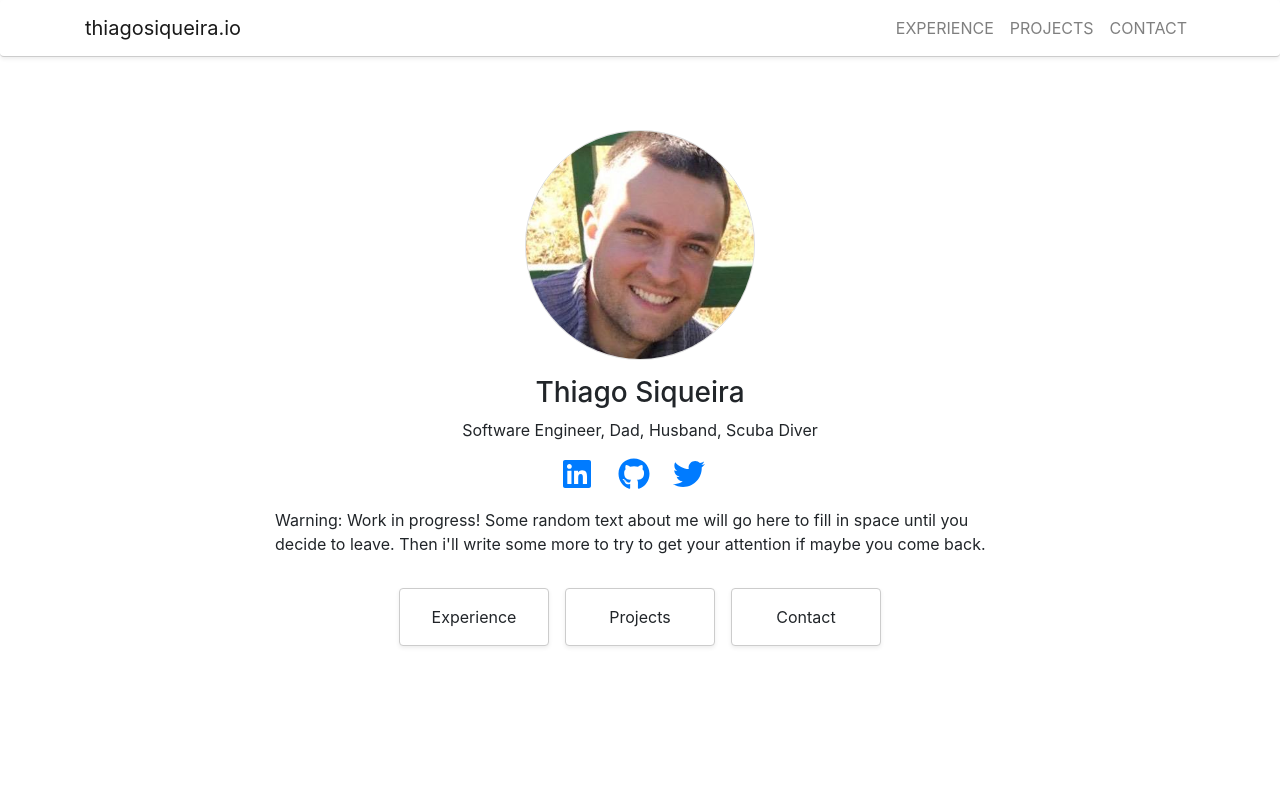
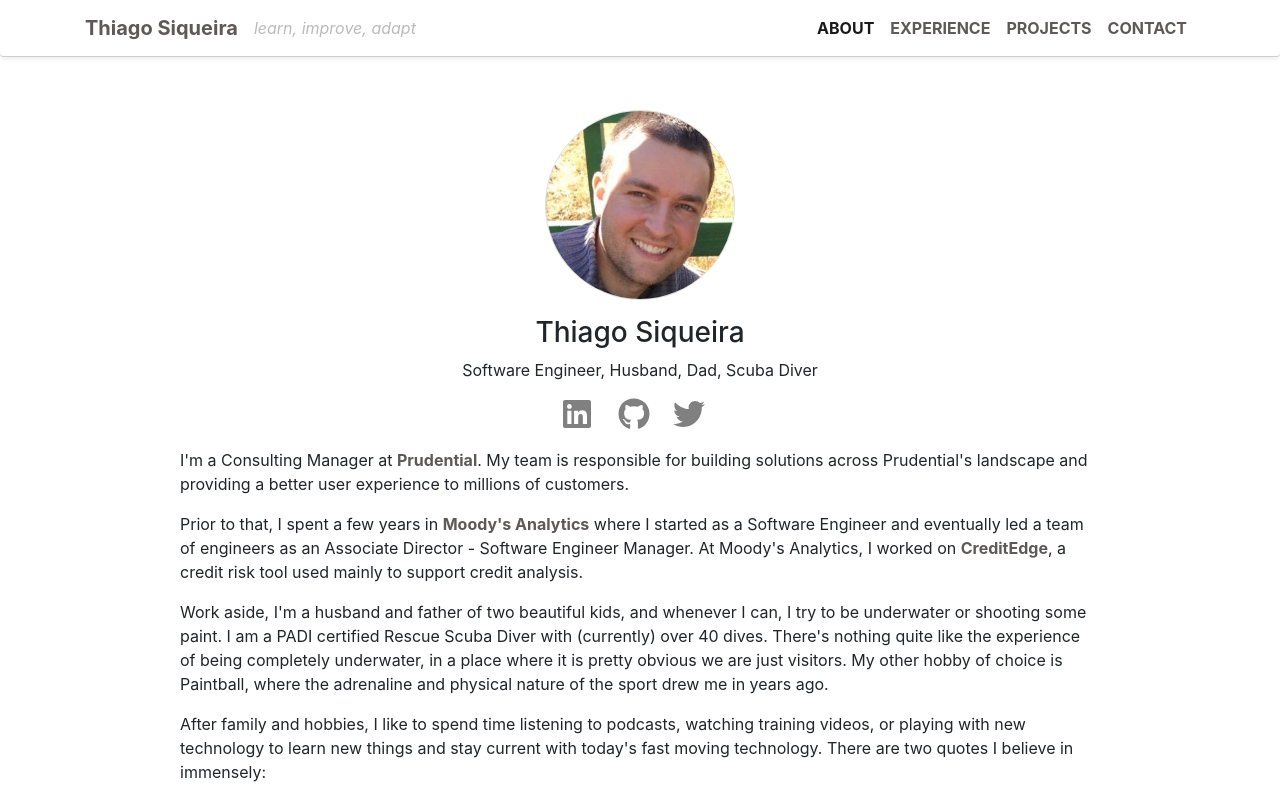
Before and after one commit to thiagonsiq/tsiqueira, an Angular app: page / in a window 1280 px wide. Shown: the top 800 px of the page. Built offline with nearby package versions, Linux system fonts and the light colour scheme.

Commit message:
more content on landing page

```diff
--- a/src/app/app.component.html
+++ b/src/app/app.component.html
@@ -1,19 +1,21 @@
 <nav class="navbar navbar-expand-lg navbar-light fixed-top shadow-sm bg-white rounded" id="mainNav">
   <div class="container">
-      <a class="navbar-brand js-scroll-trigger" href="#top">thiagosiqueira.io</a>
+      <a class="navbar-brand js-scroll-trigger" href="#top">Thiago Siqueira</a>
+      <i class="wisdom">learn, improve, adapt</i>
       <button class="navbar-toggler navbar-toggler-right" type="button" data-toggle="collapse"
         data-target="#navbarResponsive" aria-controls="navbarResponsive" aria-expanded="false"
         aria-label="Toggle Navigation"><i class="fa fa-bars"></i></button>
       <div class="collapse navbar-collapse" id="navbarResponsive">
           <ul class="navbar-nav text-uppercase ml-auto">
+              <li class="nav-item"><a class="nav-link js-scroll-trigger active" href="#top">About</a></li>
               <li class="nav-item"><a class="nav-link js-scroll-trigger" href="#experience">Experience</a></li>
               <li class="nav-item"><a class="nav-link js-scroll-trigger" href="#projects">Projects</a></li>
-              <li class="nav-item"><a class="nav-link js-scroll-trigger" href="#contacts">Contact</a></li>
+              <li class="nav-item"><a class="nav-link js-scroll-trigger" href="#contact">Contact</a></li>
           </ul>
       </div>
   </div>
 </nav>
-  <header class="masthead">
+  <header class="masthead" id="top">
     <div class="container">
       <div class="intro-text"></div>
     </div>
@@ -31,7 +33,7 @@
         <div class="col text-center"><h3>Thiago Siqueira</h3></div>
     </div>
     <div class="row">
-        <div class="col text-center">Software Engineer, Dad, Husband, Scuba Diver</div>
+        <div class="col text-center">Software Engineer, Husband, Dad, Scuba Diver</div>
     </div>
     <div class="row mt-3 offset-5">
       <div class="col-1"><a target="_blank" href="https://www.linkedin.com/in/thiagonsiq"><i class="fab fa-2x fa-linkedin"></i></a></div>
@@ -39,17 +41,36 @@
       <div class="col-1"><a target="_blank" href="https://twitter.com/thiagonsiq"><i class="fab fa-2x fa-twitter"></i></a></div>
     </div>
     <div class="row justify-content-center mt-3">
-      <div class="col-8">
-      <p>
-        Warning: Work in progress! Some random text about me will go here to fill in space until you decide to leave. Then i'll write some more to try
-        to get your attention if maybe you come back.
-      </p>
-    </div>
-    </div>
-    <div class="d-flex flex-row justify-content-center mt-3 text-center">
-      <div class="p-3 shadow-sm bg-white rounded card-item">Experience</div>
-      <div class="p-3 ml-3 mr-3 shadow-sm bg-white rounded card-item">Projects</div>
-      <div class="p-3 shadow-sm bg-white rounded card-item">Contact</div>
+      <div class="col-10">
+        <p>
+          I'm a Consulting Manager at <a target="_blank" href="https://www.prudential.com">Prudential</a>. My team is responsible for building solutions across
+          Prudential's landscape and providing a better user experience to millions of customers.
+        </p>
+        <p>
+          Prior to that, I spent a few years in <a target="_blank" href="https://www.moodysanalytics.com">Moody's Analytics</a> where
+          I started as a Software Engineer and eventually led a team of engineers as an Associate Director
+          - Software Engineer Manager. At Moody's Analytics, I worked on <a target="_blank" href="https://www.creditedge.com">CreditEdge</a>,
+          a credit risk tool used mainly to support credit analysis.
+        </p>
+        <p>
+          Work aside, I'm a husband and father of two beautiful kids, and whenever I can, I try to be underwater or shooting some paint.
+          I am a PADI certified Rescue Scuba Diver with (currently) over 40 dives. There's nothing quite like the experience of being completely
+          underwater, in a place where it is pretty obvious we are just visitors. My other hobby of choice is Paintball, where the
+          adrenaline and physical nature of the sport drew me in years ago.
+        </p>
+        <p>
+          After family and hobbies, I like to spend time listening to podcasts, watching training videos, or playing with new technology
+          to learn new things and stay current with today's fast moving technology. There are two quotes I believe in immensely:
+        </p>
+        <blockquote class="blockquote text-center">
+          <p class="mb-0">Live as if you were to die tomorrow. Learn as if you were to live forever.</p>
+          <footer class="blockquote-footer">Mahatma Gandhi</footer>
+        </blockquote>
+        <blockquote class="blockquote text-center">
+          <p class="mb-0">Learning is not attained by chance, it must be sought for with ardor and attended to with diligence.</p>
+          <footer class="blockquote-footer">Abigail Adams</footer>
+        </blockquote>
+      </div>
     </div>
   </div>
 
--- a/src/app/app.component.scss
+++ b/src/app/app.component.scss
@@ -1,18 +1,34 @@
+.container a {
+    color: rgb(94, 88, 88);
+    font-weight: bold;
+}
+
 .navbar {
     border-bottom: 1px solid #ccc;
 }
 header.masthead{
     text-align:center;
     padding-top: 50px;
-    padding-bottom: 80px;
+    padding-bottom: 60px;
+}
+
+.wisdom {
+    color: #bbb;
 }
 
 .imgDiv img {
-    width: 230px;
-    height: 230px;
+    width: 190px;
+    height: 190px;
 }
 
 .card-item {
     border: 1px solid #ccc;
     width: 150px;
 }
+.fa-github { color: gray; }
+.fa-twitter { color: gray; }
+.fa-linkedin { color: gray; }
+
+.fa-github:hover { color: rgb(54, 54, 54); }
+.fa-twitter:hover { color: rgb(54, 54, 54); }
+.fa-linkedin:hover { color: rgb(54, 54, 54); }
```
